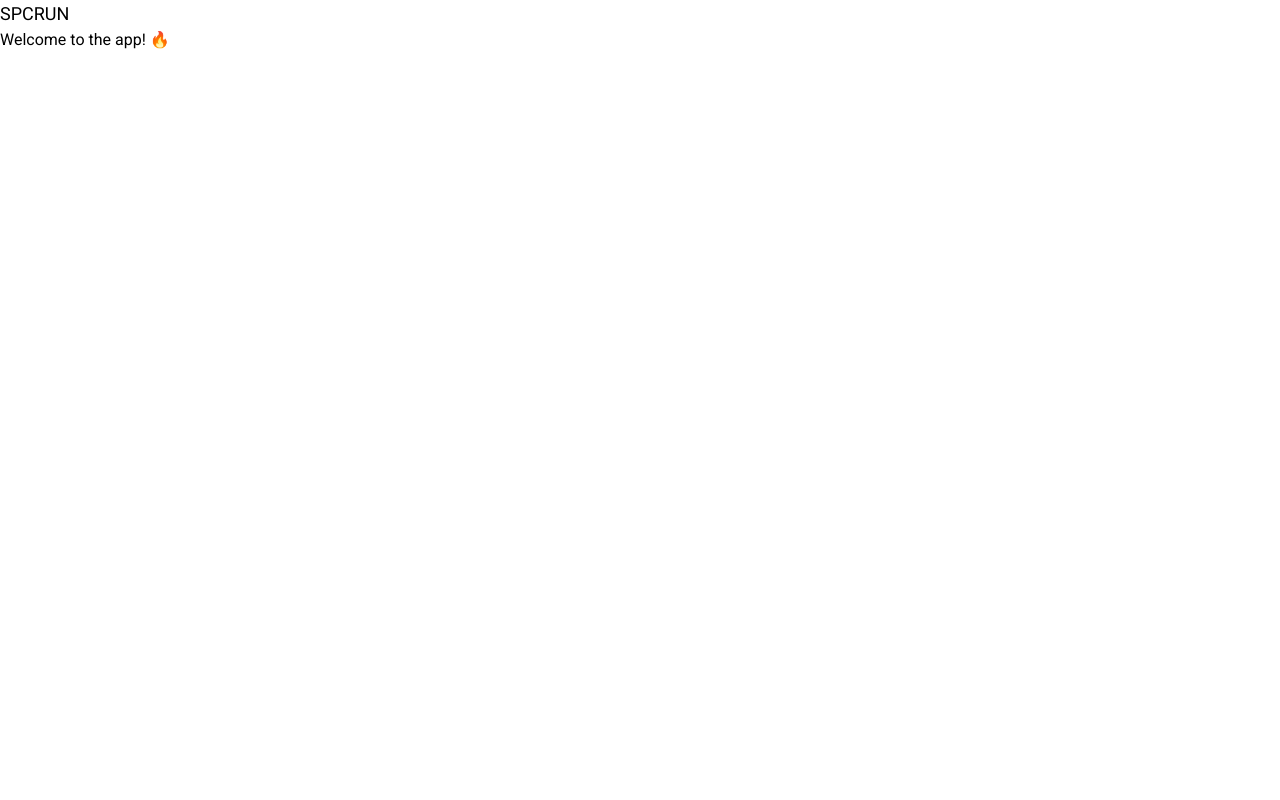
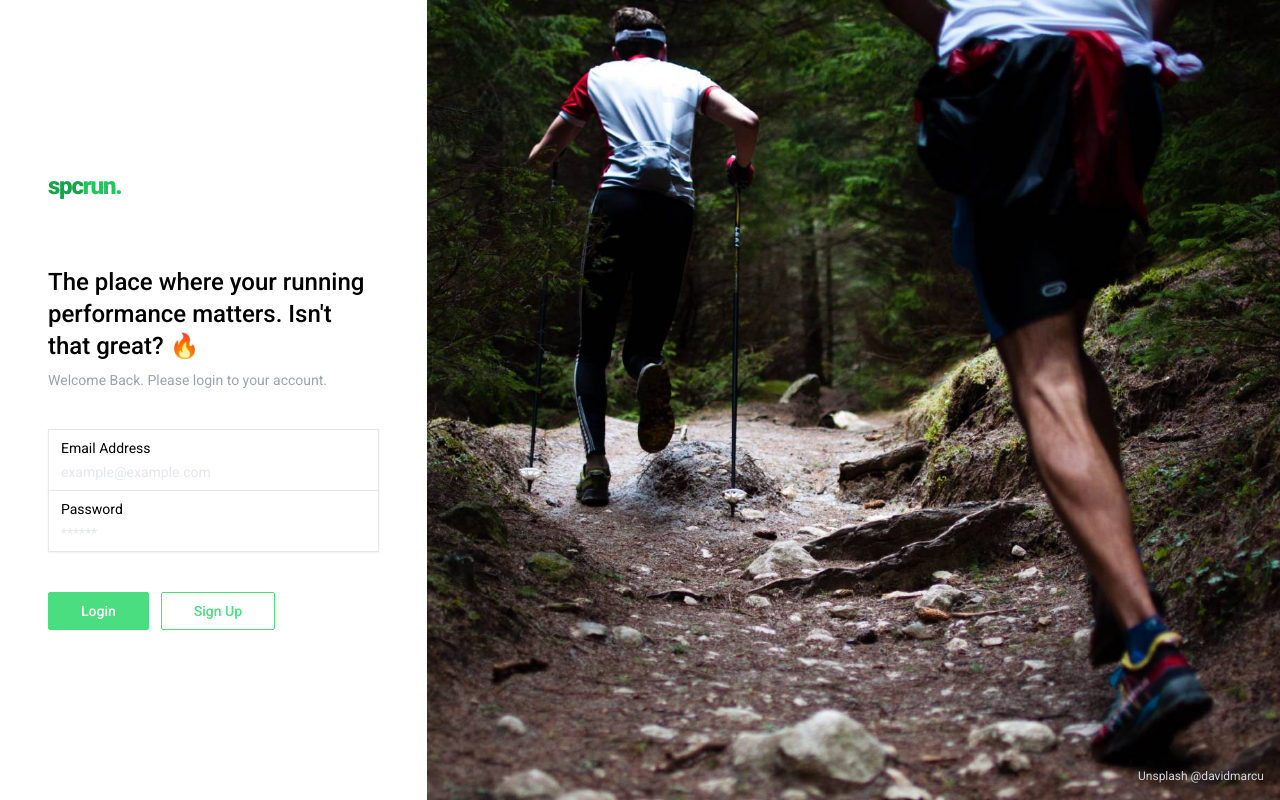
Before and after one commit to mukaspc/spcrun, a React (Create React App) app: page / in a window 1280 px wide. Built offline with nearby package versions, Linux system fonts and the light colour scheme.

Commit message:
feat: add LoginScreen with components

```diff
--- a/src/App.css
+++ b/src/App.css
@@ -7,3 +7,19 @@ html,
 body {
   font-family: 'Roboto', sans-serif;
 }
+
+.custom__input::before {
+  position: absolute;
+  z-index: 10;
+  top: -1px;
+  left: -1px;
+  content: '';
+  width: 4px;
+  height: calc(100% + 2px);
+  background-color: #21c45d;
+  transform: translateY(-100px);
+}
+
+.custom__input--visible::before {
+  transform: translateY(0);
+}
--- /dev/null
+++ b/src/components/Button.tsx
@@ -0,0 +1,33 @@
+import React from 'react';
+
+interface ButtonProps {
+  type: string;
+  optionalClass?: string;
+  children: HTMLElement | string;
+}
+
+const BUTTON_TYPES: { [key: string]: string } = {
+  primary: 'bg-green-400 text-white border-green-400 hover:bg-green-500 hover:border-green-500',
+  secondary: 'bg-white text-green-400 border-green-400 hover:border-green-500 hover:text-green-500',
+};
+
+function Button({ type, optionalClass, children }: ButtonProps) {
+  const getKeyValue =
+    <T extends object, U extends keyof T>(obj: T) =>
+    (key: U) =>
+      obj[key];
+  const buttonType = getKeyValue(BUTTON_TYPES)(type);
+
+  return (
+    <button
+      className={`text-center py-2 px-8 rounded-sm font-medium border text-sm transition-colors ${buttonType} ${
+        optionalClass ? optionalClass : ''
+      }
+      `}
+    >
+      {children}
+    </button>
+  );
+}
+
+export default Button;
--- /dev/null
+++ b/src/components/Input.tsx
@@ -0,0 +1,69 @@
+import React, { useRef } from 'react';
+
+interface InputProps {
+  type: string;
+  label: string;
+  name: string;
+  placeholder?: string;
+  optionalClass?: string;
+  autoFillOff?: boolean;
+  requiredField?: boolean;
+  disabledField?: boolean;
+}
+
+function Input({
+  type,
+  label,
+  name,
+  placeholder,
+  optionalClass,
+  autoFillOff,
+  disabledField,
+  requiredField,
+}: InputProps) {
+  const inputContainerRef = useRef<HTMLDivElement>(null);
+  const inputRef = useRef<HTMLInputElement>(null);
+  const required = !!requiredField || false;
+  const disabled = !!disabledField || false;
+
+  const clickInputHandler = (): void => {
+    const input = inputRef.current;
+
+    input!.focus();
+  };
+
+  const focusInputHanlder = (): void => {
+    const container = inputContainerRef.current;
+    const inputClassVisible = 'custom__input--visible';
+
+    container!.classList.toggle(inputClassVisible);
+  };
+
+  return (
+    <div
+      ref={inputContainerRef}
+      onClick={clickInputHandler}
+      className={`custom__input overflow-y-hidden px-3 pt-2 pb-1 border -mt-[1px] bg-white border-gray-200 cursor-pointer drop-shadow-sm transition-all before:duration-500 before:ease-out before:transition-all ${
+        optionalClass ? optionalClass : ''
+      } ${disabledField ? 'bg-gray-50' : ''}`}
+    >
+      <label htmlFor={name} className="block text-sm text-black cursor-pointer">
+        {label}
+      </label>
+      <input
+        ref={inputRef}
+        name={name}
+        type={type}
+        placeholder={placeholder}
+        required={required}
+        disabled={disabled}
+        autoComplete={`${autoFillOff ? 'off' : ''}`}
+        className="py-1 w-full block text-sm text-green-600 font-medium outline-none placeholder:font-normal placeholder:text-gray-200 disabled:bg-gray-50"
+        onFocus={() => focusInputHanlder()}
+        onBlur={() => focusInputHanlder()}
+      />
+    </div>
+  );
+}
+
+export default Input;
--- /dev/null
+++ b/src/components/Logo.tsx
@@ -0,0 +1,15 @@
+import React from 'react';
+
+interface LogoProps {
+  optionalClass?: string;
+}
+
+function Logo({ optionalClass }: LogoProps) {
+  return (
+    <div className={`text-2xl font-black text-green-600 tracking-tighter ${optionalClass ? optionalClass : ''}`}>
+      spc<span className="text-green-500">run.</span>
+    </div>
+  );
+}
+
+export default Logo;
--- a/src/screens/LoginScreen.tsx
+++ b/src/screens/LoginScreen.tsx
@@ -1,18 +1,56 @@
 import React from 'react';
+import Logo from '../components/Logo';
+import Input from '../components/Input';
+import loginBackgroundImage from '../assets/img/bg-login-screen.jpg';
+import Button from '../components/Button';
 
 function LoginScreen() {
   return (
-    <section>
-      <header>
-        <h1 className="text-lg">SPCRUN</h1>
+    <article className="flex h-screen flex-col md:flex-row">
+      <section className="flex flex-col md:h-full md:justify-center w-full md:w-2/6 p-5 lg:p-12 bg-white">
+        <header>
+          <Logo />
+          <div className="mt-10 lg:mt-16">
+            <h1 className="text-xl lg:text-2xl font-medium">
+              The place where your running performance matters. Isn&apos;t that great? 🔥
+            </h1>
+            <span className="block mt-2 text-sm text-gray-400">Welcome Back. Please login to your account.</span>
+          </div>
+        </header>
 
-        <h1>Welcome to the app! 🔥</h1>
-      </header>
+        <form className="mt-6 md:mt-10">
+          <Input
+            type="email"
+            name="email"
+            label="Email Address"
+            placeholder="example@example.com"
+            requiredField
+            autoFillOff
+          />
+          <Input type="password" name="password" label="Password" placeholder="******" requiredField />
 
-      <div>
-        <form></form>
-      </div>
-    </section>
+          <div className="mt-10">
+            <Button type="primary" optionalClass="mr-3">
+              Login
+            </Button>
+            <Button type="secondary">Sign Up</Button>
+          </div>
+        </form>
+      </section>
+
+      <aside className="bg-white p-5 md:p-0 w-full md:w-4/6 relative">
+        <figure className="w-full h-full">
+          <img
+            src={loginBackgroundImage}
+            className="rounded-md md:rounded-none object-cover w-full h-full"
+            alt="Get started with spcrun."
+          />
+          <figcaption className="absolute bottom-8 right-8 md:bottom-4 md:right-4 text-xs text-gray-300">
+            Unsplash @davidmarcu
+          </figcaption>
+        </figure>
+      </aside>
+    </article>
   );
 }
 
```
Also changed, not shown: src/assets/img/bg-login-screen.jpg (added).
